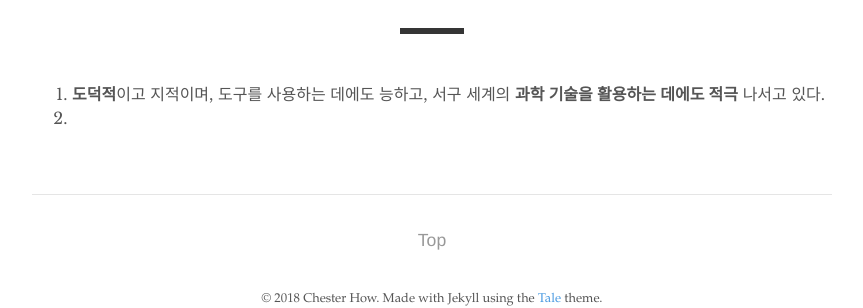
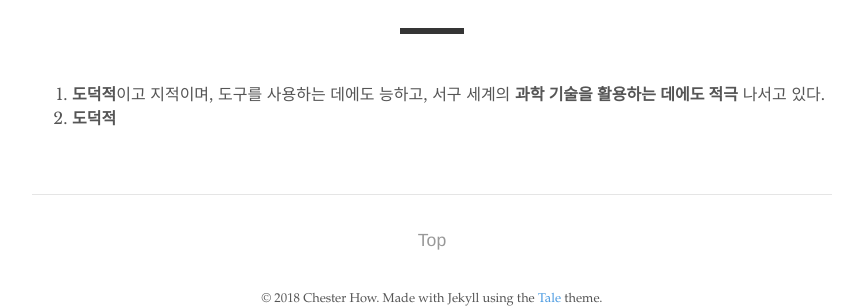
Before and after one commit to frotime/frotime.github.io, a Jekyll site: the page built from _posts/2018-05-20-test.md, in a window 1280 px wide. Shown: the part 235-543 px from the top of the page, without its empty margins (208-1071 px from the left). Built offline with Jekyll 4.4.1, drawn with Linux system fonts in a browser that asks for light colours; our own code applies the rules of GitHub Pages for plain Markdown files.

Commit message:
테스트

```diff
--- a/_posts/2018-05-20-test.md
+++ b/_posts/2018-05-20-test.md
@@ -1,2 +1,2 @@
-1. **도덕적**이고 지적이며, 도구를 사용하는 데에도 능하고, 서구 세계의 **과학 기술을 활용하는 데에도 적극** 나서고 있다.
-2.
+1. **도덕적**이고 지적이며, 도구를 사용하는 데에도 능하고, 서구 세계의 __과학 기술을 활용하는 데에도 적극__ 나서고 있다.
+2. __도덕적__
```
